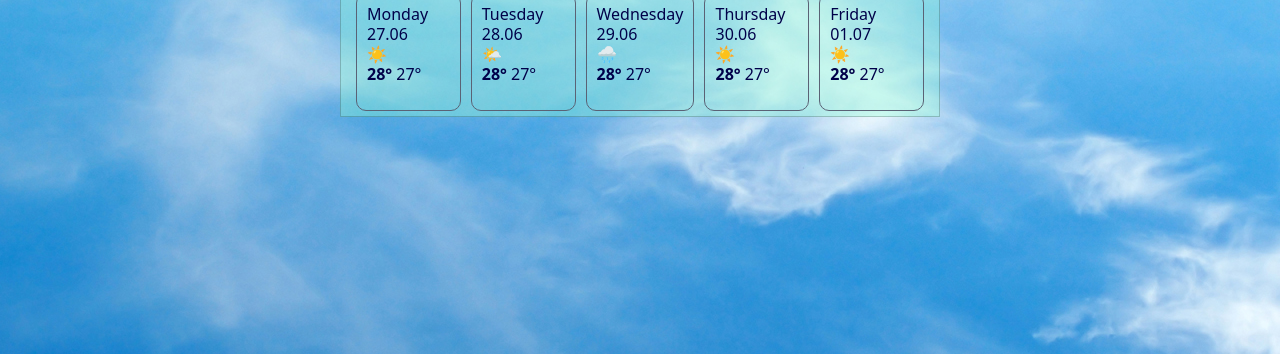
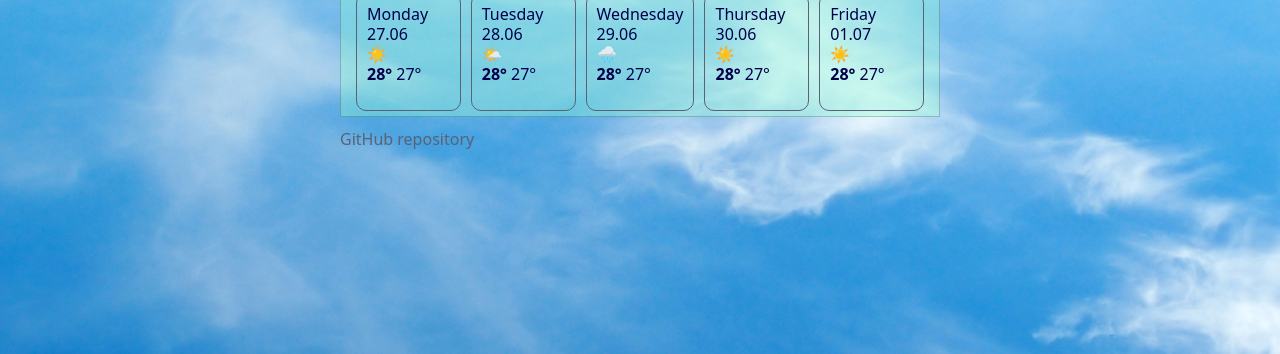
Before and after one commit to LyubovStruk/WeatherProjectApp, a plain HTML site: page index.html in a window 1280 px wide. Shown: the part 446-800 px from the top of the page. Drawn offline with nearby package versions, Linux system fonts and the light colour scheme; no server answers; files whose address does not match are found by name.

Commit message:
Include a link to GitHub repository

```diff
--- a/index.html
+++ b/index.html
@@ -137,6 +137,9 @@
         </div>
         <!-- end part weather  5 days  -->
       </div>
+      <a href="https://github.com/LyubovStruk/WeatherProjectApp"
+        >GitHub repository
+      </a>
     </div>
 
     <script src="src/index.js"></script>
```
